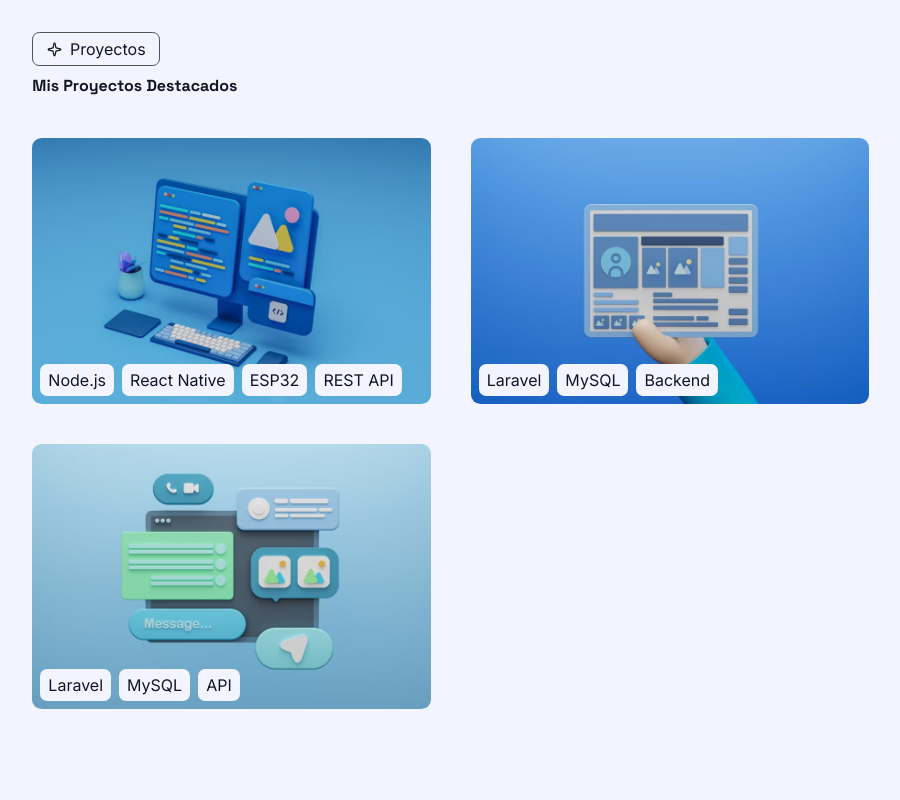
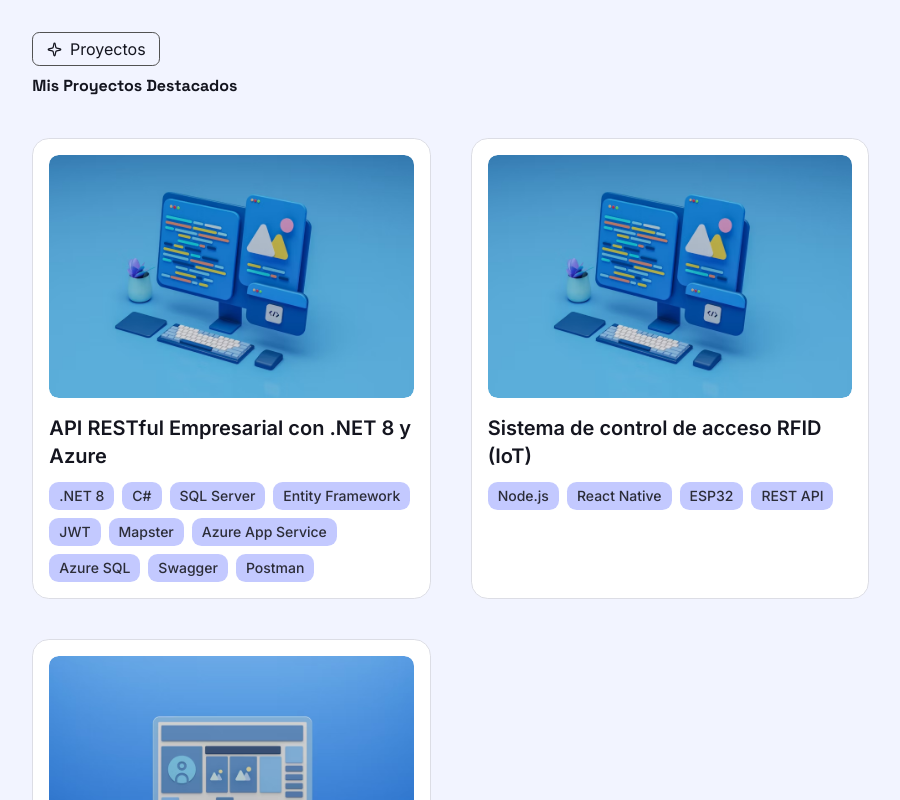
Before and after one commit to Yoval128/yoval.dev, a React (Vite) app: page / in a window 1280 px wide. Shown: the part 880-1680 px from the top of the page, without its empty margins (371-1271 px from the left). Built offline with nearby package versions, Linux system fonts and the light colour scheme.

Commit message:
refactor: projects y hero

```diff
--- a/src/components/Hero.tsx
+++ b/src/components/Hero.tsx
@@ -26,8 +26,8 @@
             </motion.h1>
 
             <motion.p variants={fadeUp} className='mt-4 text-foreground max-w-2xl'>
-                Enfocado en Laravel, Node.js y bases de datos, construyendo aplicaciones funcionales y escalables para
-                resolver problemas reales.
+                Desarrollador Full Stack Jr. con experiencia en el desarrollo de aplicaciones web y móviles utilizando
+                Laravel, Node.js, React.js, React Native y MySQL.
             </motion.p>
             <motion.div variants={fadeUp} className='mt-5 flex gap-2'>
                 <Button>
--- a/src/components/Projects.tsx
+++ b/src/components/Projects.tsx
@@ -27,7 +27,7 @@
                     <ProjectsCard
                     key={i}
                     imgSrc={project.imgSrc}
-                    projectLink={project.projectLink}
+                    repositoryLink={project.repositoryLink}
                     tags={project.tags}
                     title={project.title}
                     />
--- a/src/components/ProjectsCard.tsx
+++ b/src/components/ProjectsCard.tsx
@@ -1,39 +1,42 @@
-import type {ProjectType} from "@/types";
-import {motion} from "motion/react";
-import {fadeUp} from "@/lib/animations.ts";
+import type { ProjectType } from "@/types";
+import { motion } from "motion/react";
+import { fadeUp } from "@/lib/animations.ts";
 
 const ProjectsCard = ({
-                          imgSrc, projectLink, tags, title,
+                          imgSrc, repositoryLink, tags, title,
                       }: ProjectType) => {
     return (
         <motion.a
-            href={projectLink}
+            href={repositoryLink}
             target="_blank"
             rel="noopener noreferrer"
             variants={fadeUp}
-            className="relative block"
+            className="relative block group overflow-hidden rounded-xl border border-border bg-card p-4 hover:border-primary transition-all duration-300"
         >
-            <figure className="overflow-hidden rounded-md">
+            <figure className="overflow-hidden rounded-md mb-4">
                 <img
                     src={imgSrc}
                     alt={title}
-                    className="rounded-dm transition duration-500 hover:scale-115 w-full"
+                    className="rounded-md transition duration-500 group-hover:scale-105 w-full object-cover"
                 />
             </figure>
 
-            <div className="absolute bottom-0 p-2 flex flex-wrap gap-2 max-w-full">
+            <h3 className="text-xl font-semibold text-foreground mb-3 group-hover:text-primary transition-colors">
+                {title}
+            </h3>
+
+            <div className="flex flex-wrap gap-2">
                 {tags.map((tag, i) => (
                     <span
                         key={i}
-                        className=' bg-background hover:bg-primary text-xs sm:text-sm md:text-base
-                        py-0.5 px-1.5 sm:py-1 sm:px-2 rounded-sm cursor-pointer
-                        hover:text-primary-foreground'>
-            {tag}
-          </span>
+                        className="bg-secondary text-secondary-foreground text-xs sm:text-sm py-1 px-2.5 rounded-md font-medium"
+                    >
+                        {tag}
+                    </span>
                 ))}
             </div>
         </motion.a>
-    )
+    );
 };
 
 export default ProjectsCard;
--- a/src/constants/index.tsx
+++ b/src/constants/index.tsx
@@ -100,22 +100,36 @@
 
 const projectsData: ProjectType[] = [
     {
+        title: "API RESTful Empresarial con .NET 8 y Azure",
+        imgSrc: "/images/project-ph-1.jpeg",
+        tags: [
+            ".NET 8",
+            "C#",
+            "SQL Server",
+            "Entity Framework",
+            "JWT",
+            "Mapster",
+            "Azure App Service",
+            "Azure SQL",
+            "Swagger",
+            "Postman"
+        ],
+        projectLink: '',
+        repositoryLink: 'https://github.com/Yoval128/app-arycontrolaccess',
+    },
+    {
         imgSrc: '/images/project-ph-1.jpeg',
         title: 'Sistema de control de acceso RFID (IoT)',
         tags: ['Node.js', 'React Native', 'ESP32', 'REST API'],
-        projectLink: 'https://tu-link-rfid.com',
+        projectLink: '',
+        repositoryLink: 'https://github.com/Yoval128/app-arycontrolaccess',
     },
     {
         imgSrc: '/images/project-ph-2.jpeg',
         title: 'Sistema de gestión documental',
         tags: ['Laravel', 'MySQL', 'Backend'],
-        projectLink: 'https://tu-link-documental.com',
-    },
-    {
-        imgSrc: '/images/project-ph-3.jpeg',
-        title: 'Sistema de seguimiento académico',
-        tags: ['Laravel', 'MySQL', 'API'],
-        projectLink: 'https://tu-link-academico.com',
+        projectLink: '',
+        repositoryLink: 'https://github.com/Yoval128/SistemaDocumental',
     },
 ];
 
--- a/src/types/index.tsx
+++ b/src/types/index.tsx
@@ -9,7 +9,8 @@
     imgSrc: string;
     title: string;
     tags: string[];
-    projectLink: string;
+    projectLink?: string;
+    repositoryLink?: string;
 };
 
 export type ExperienceType = {
```
